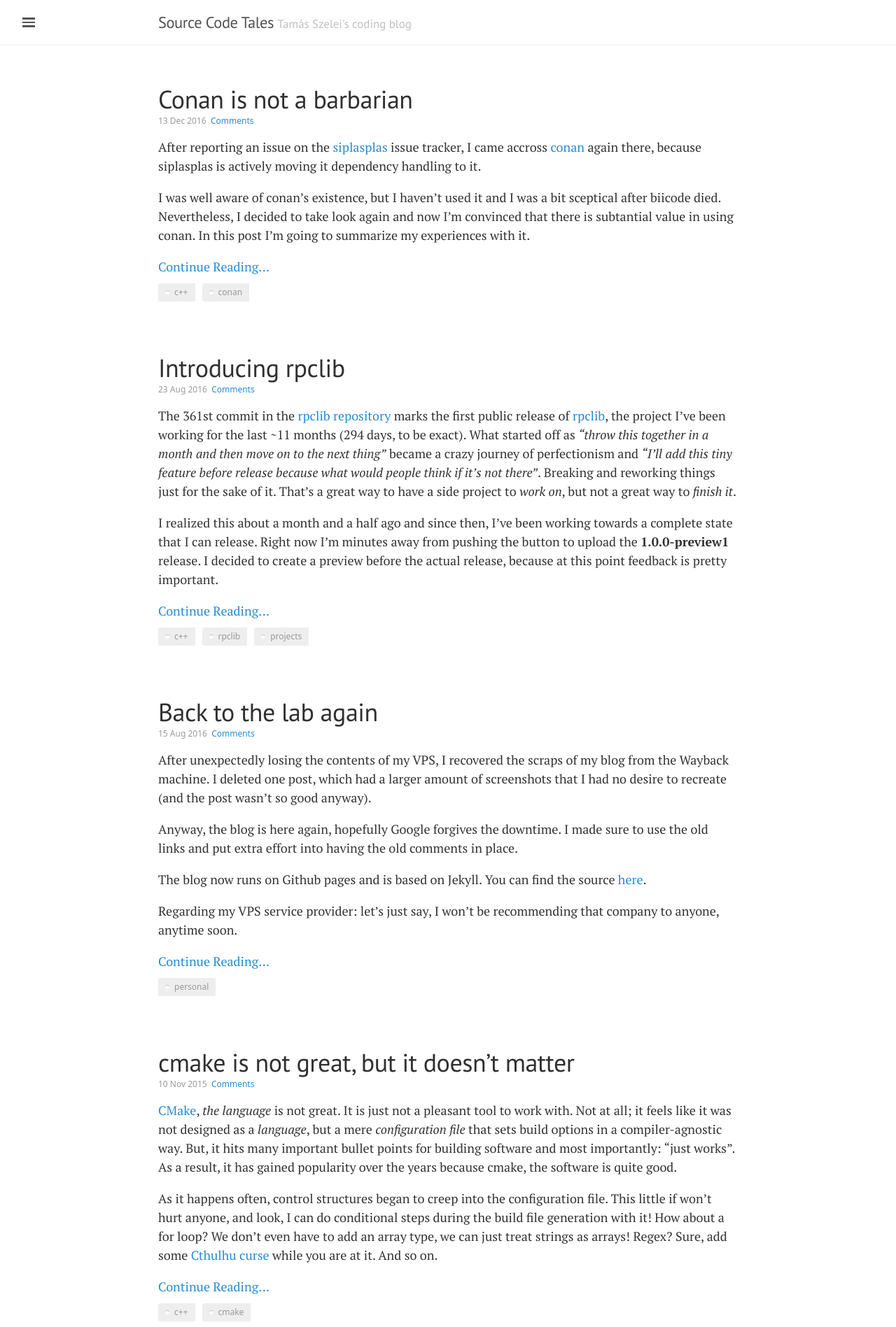
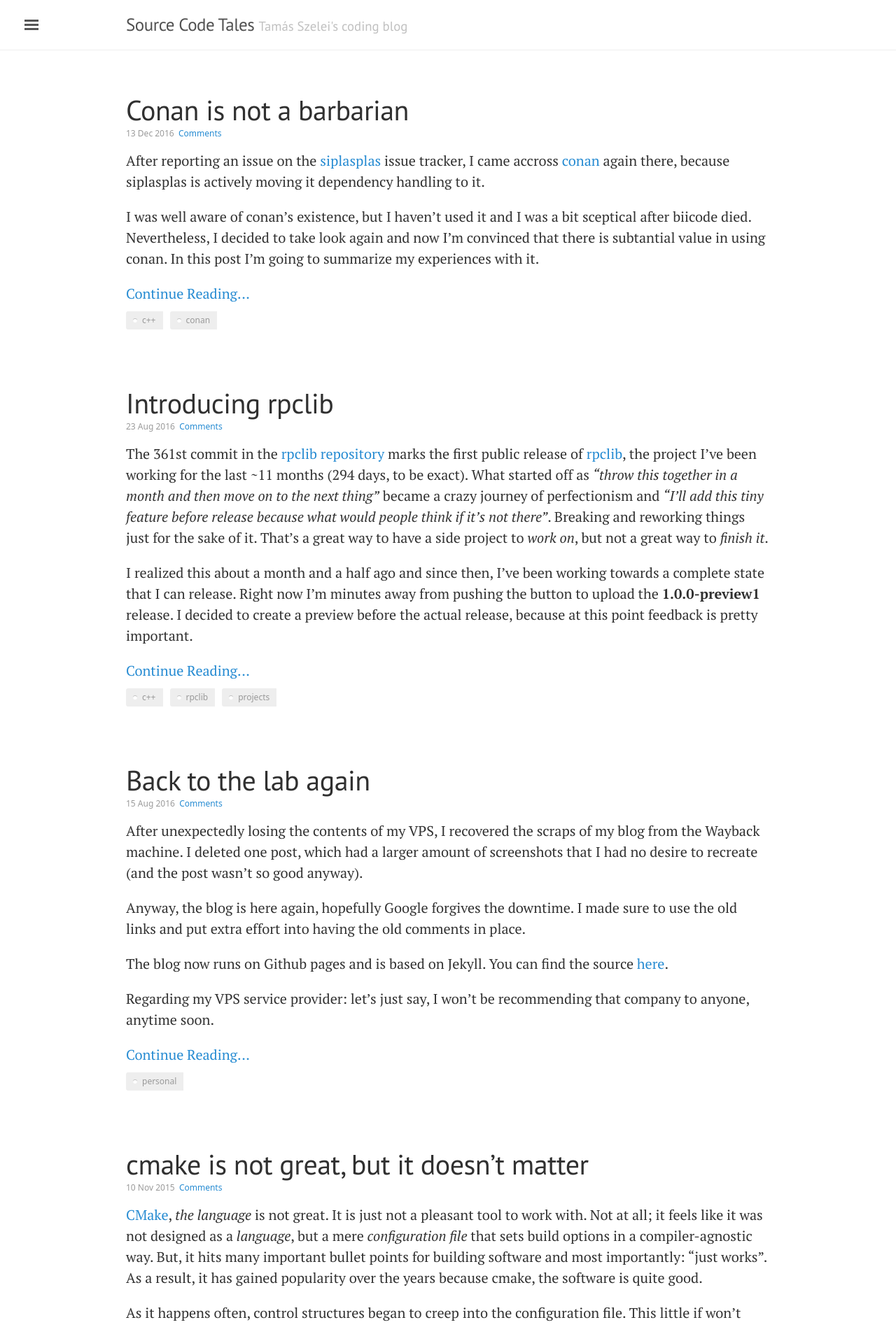
Before and after one commit to sztomi/sztomi.github.io, a Jekyll site: the page built from index.html, in a window 1280 px wide. Shown: the top 1897 px of the page at 70% size. Built offline with Jekyll 4.4.1, drawn with Linux system fonts in a browser that asks for light colours; the list of posts is cut into pages by our own code; comment, search, counter and statistics services are not loaded.

Commit message:
CSS changes

```diff
--- a/public/css/poole.css
+++ b/public/css/poole.css
@@ -49,12 +49,12 @@ body {
 
 html {
   font-family: "Helvetica Neue", Helvetica, Arial, sans-serif;
-  font-size: 16px;
+  font-size: 15pt;
   line-height: 1.5;
 }
 @media (min-width: 38em) {
   html {
-    font-size: 18px;
+    font-size: 15pt;
   }
 }
 
```
